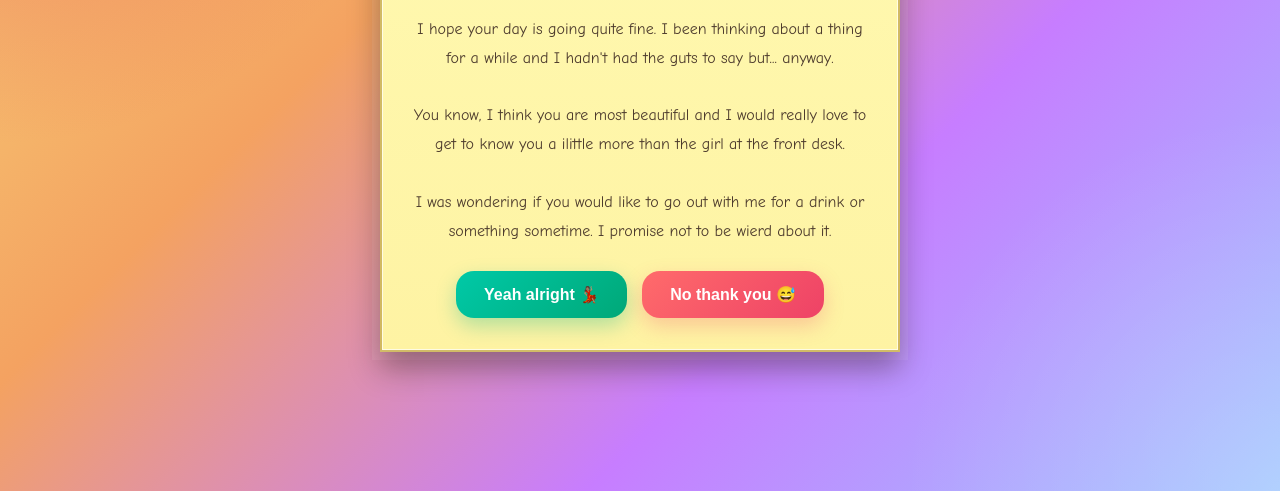
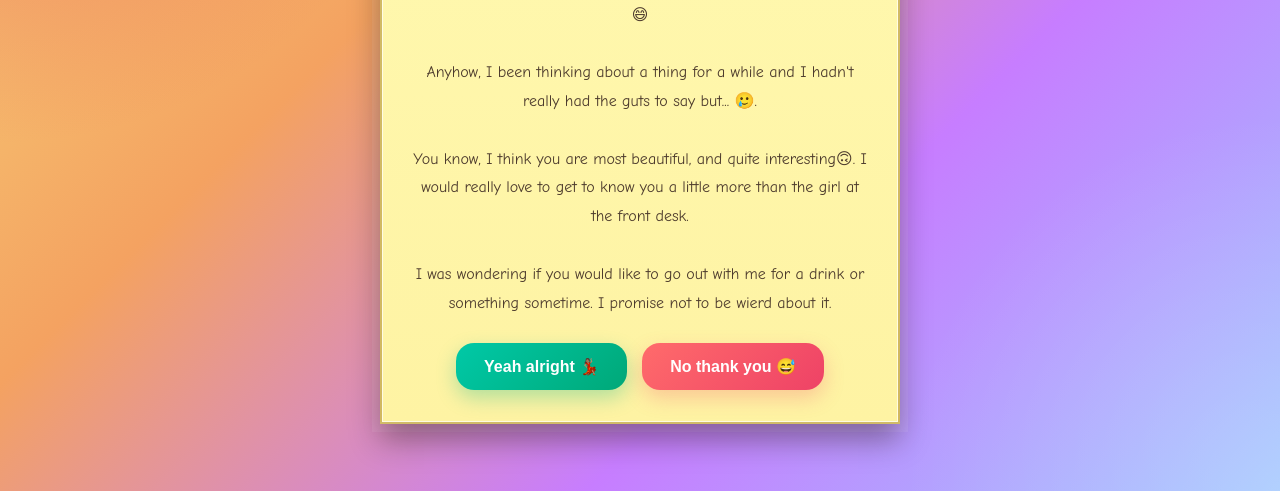
Before and after one commit to Nellyojay/my-profile, a website: page index.html in a window 1280 px wide. Shown: the part 309-800 px from the top of the page. Drawn offline with Linux system fonts and the light colour scheme.

Commit message:
updated some content

```diff
--- a/index.html
+++ b/index.html
@@ -208,18 +208,21 @@
     <h1>Hey Ms. Nakamate😊...</h1>
 
     <p class="message">
-      I hope your day is going quite fine. I been thinking about a thing for a while and I hadn't had the guts to say
-      but... anyway.
+      I hope your day is going quite fine. First of all, happy belated birthday 🎂 🥳 🎉,  maybe some time I'll buy you a sweet 😋 😉 😄
+
+    <br><br>
+
+Anyhow, I been thinking about a thing for a while and I hadn't really had the guts to say
+      but... 🥲.
 
       <br><br>
 
-      You know, I think you are most beautiful and I would really love to get to know you a ilittle more than the girl
+      You know, I think you are most beautiful, and quite interesting🙃. I would really love to get to know you a little more than the girl
       at the front desk.
 
       <br><br>
 
-      I was wondering if you would like to go out with me for a drink or something sometime. I promise not to be wierd
-      about it.
+      I was wondering if you would like to go out with me for a drink or something sometime. I promise not to be wierd about it.
     </p>
 
     <div class="buttons">
@@ -237,7 +240,7 @@
     <div class="emoji">😊</div>
 
     <div class="phone">
-      Yaaayyyy😊 0786911950
+      Yaaayy😊 0786911950
     </div>
 
     <p class="plans">
@@ -257,7 +260,7 @@
     <div class="message">eh maama nawe Nakamate😭😭. Anyway kale, I respect your decision.
 <br></br>
 
-      I hope you have a great day😊
+      I hope you have a great day😊 kasta u ate enough cake today 😊
 </div>
   `;
 
```
